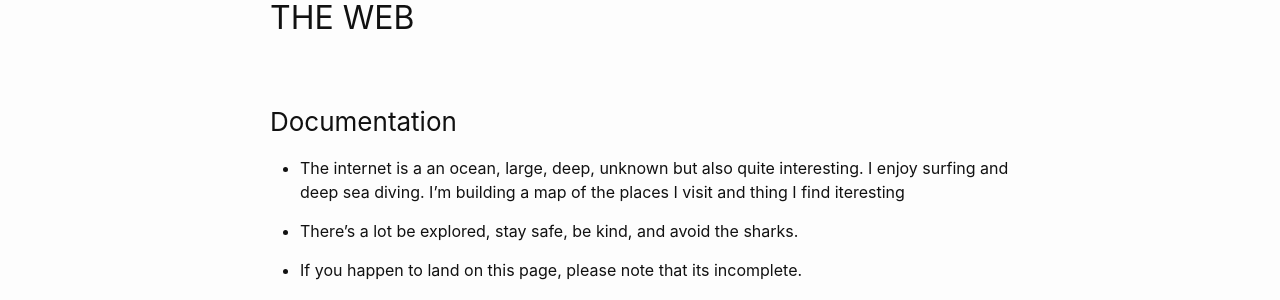
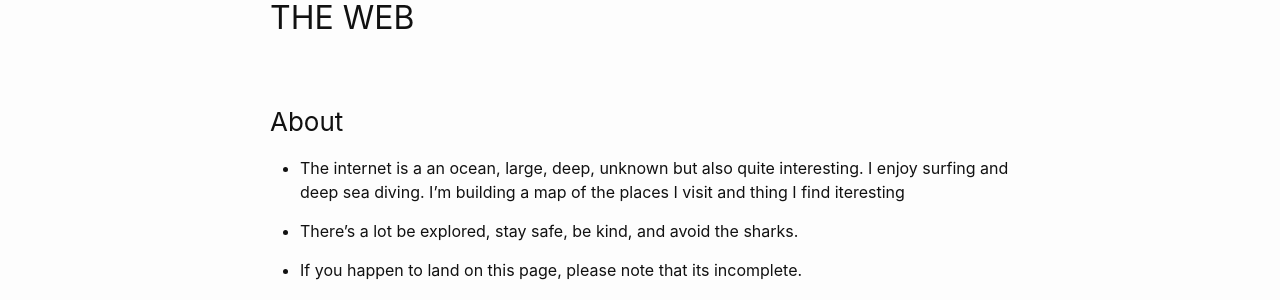
Before and after one commit to KariukiBrian/kariukibrian.github.io, a Jekyll site: the page built from History.markdown, in a window 1280 px wide. Shown: the part 206-506 px from the top of the page. Built offline with Jekyll 4.4.1, drawn with Linux system fonts in a browser that asks for light colours; our own code applies the rules of GitHub Pages for plain Markdown files.

Commit message:
Update History.markdown

```diff
--- a/History.markdown
+++ b/History.markdown
@@ -1,6 +1,6 @@
 ## THE WEB
 
-### Documentation
+### About
 
   * The internet is a an ocean, large, deep, unknown but also quite interesting. I enjoy surfing and deep sea diving. I'm building a map of the places I visit and thing I find iteresting
 
```
